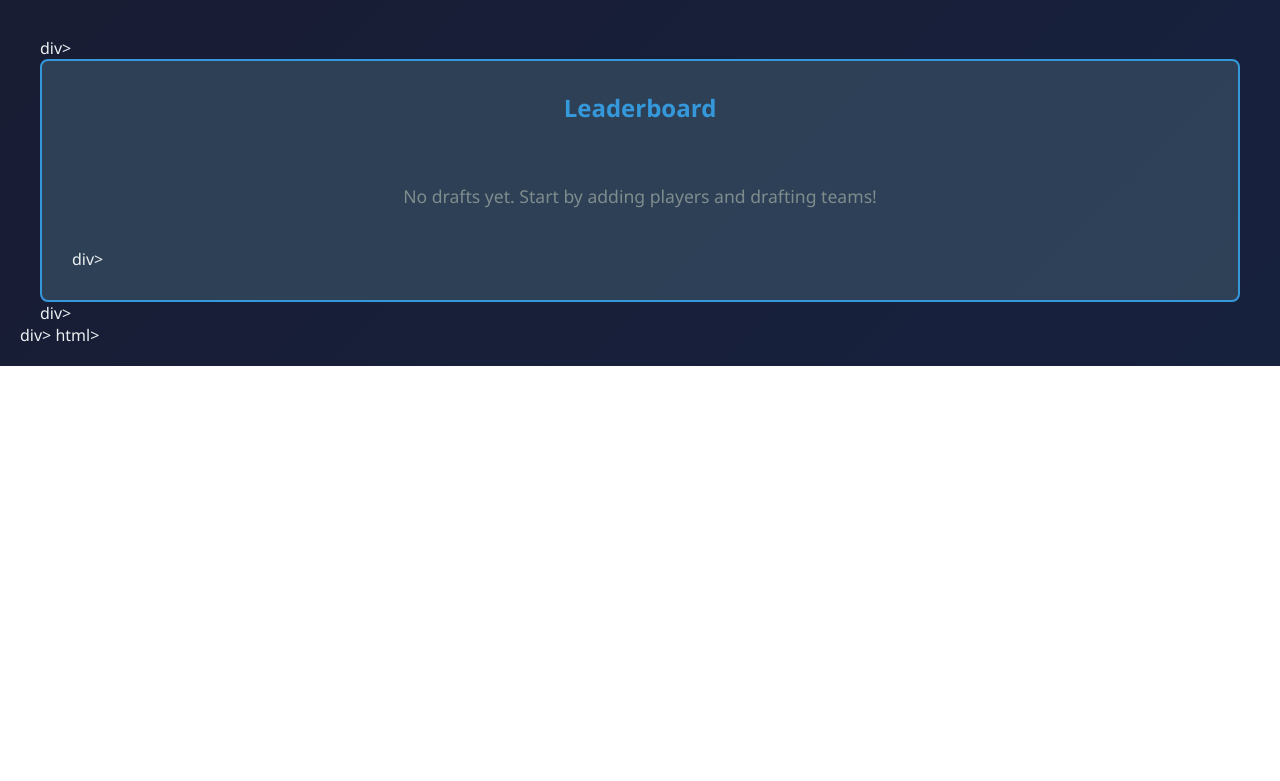
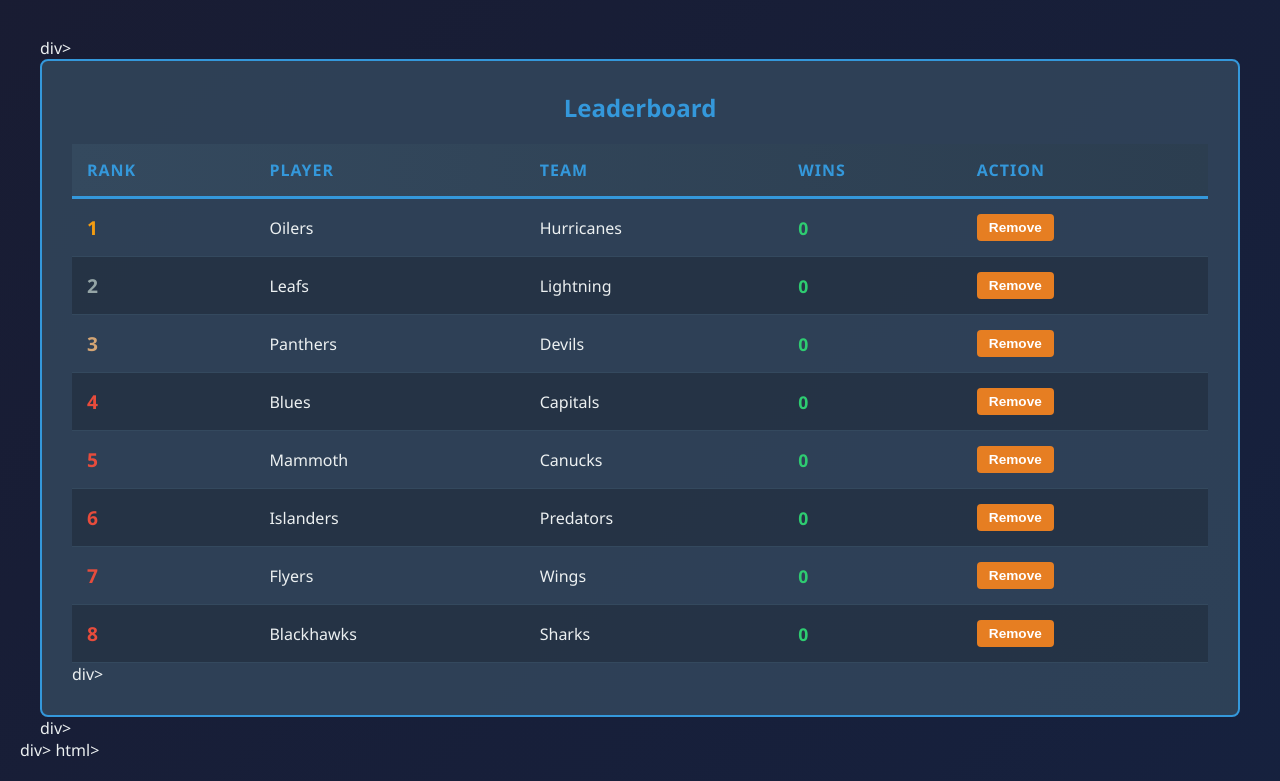
Before and after one commit to michaelrippe/nhltl, a plain HTML site: page index.html in a window 1280 px wide. Shown: the part 835-1616 px from the top of the page. Before the commit the page ends 1201 px from the top, so only its background shows below. Drawn offline with Linux system fonts and the light colour scheme.

Commit message:
Update index.html

```diff
--- a/index.html
+++ b/index.html
@@ -243,9 +243,26 @@
                               'Vancouver Canucks', 'Vegas Golden Knights', 'Washington Capitals', 'Winnipeg Jets'
                           ];
 
-                let players = JSON.parse(localStorage.getItem('tlPlayers')) || [];
-                let drafts = JSON.parse(localStorage.getItem('tlDrafts')) || [];
-
+let players = [
+  {id: '1', name: 'Oilers'},
+  {id: '2', name: 'Leafs'},
+  {id: '3', name: 'Panthers'},
+  {id: '4', name: 'Blues'},
+  {id: '5', name: 'Mammoth'},
+  {id: '6', name: 'Islanders'},
+  {id: '7', name: 'Flyers'},
+  {id: '8', name: 'Blackhawks'}
+          ];
+                let drafts = [
+                  {id: '1', playerId: '1', team: 'Hurricanes', wins: 0},
+                  {id: '2', playerId: '2', team: 'Lightning', wins: 0},
+                  {id: '3', playerId: '3', team: 'Devils', wins: 0},
+                  {id: '4', playerId: '4', team: 'Capitals', wins: 0},
+                  {id: '5', playerId: '5', team: 'Canucks', wins: 0},
+                  {id: '6', playerId: '6', team: 'Predators', wins: 0},
+                  {id: '7', playerId: '7', team: 'Wings', wins: 0},
+                  {id: '8', playerId: '8', team: 'Sharks', wins: 0}
+                          ];
                 function initializeTeamSelect() {
                               const select = document.getElementById('teamSelect');
                               select.innerHTML = '<option value="">Select an NHL team...</option>';
```
